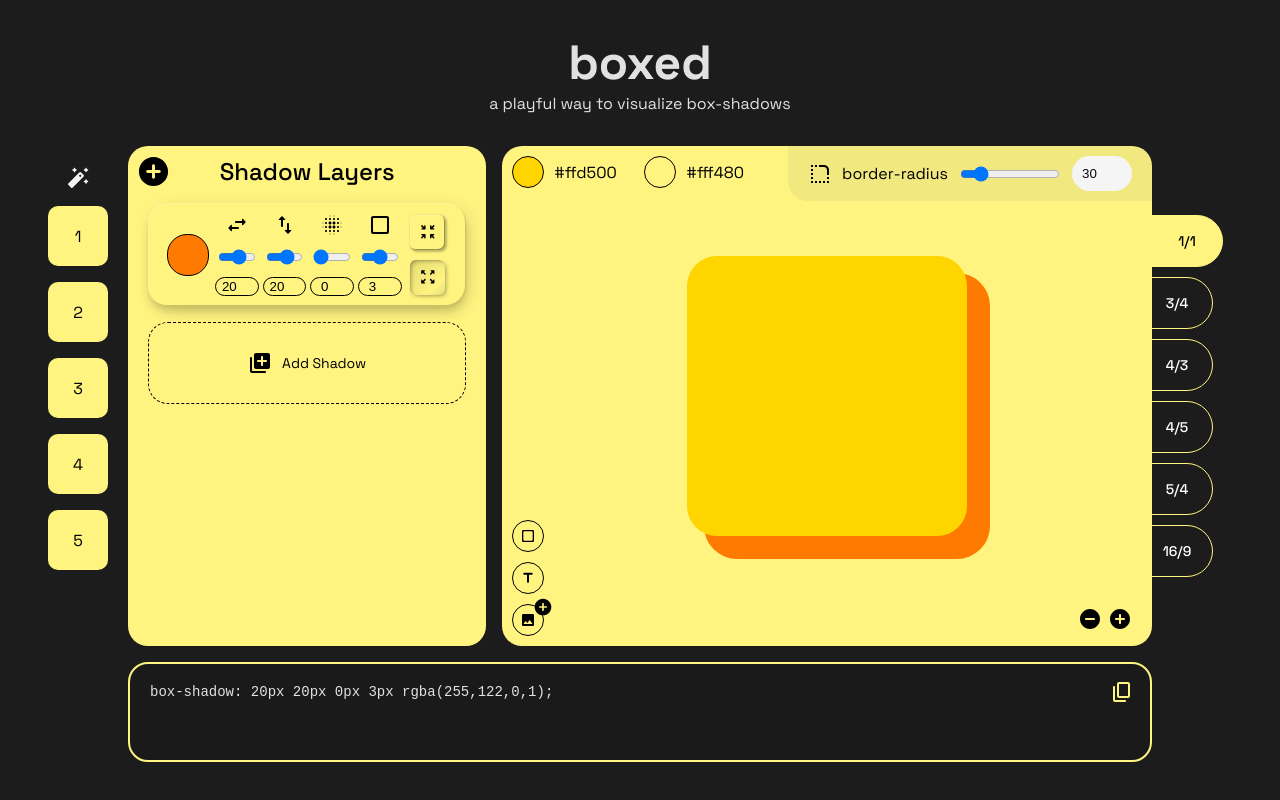
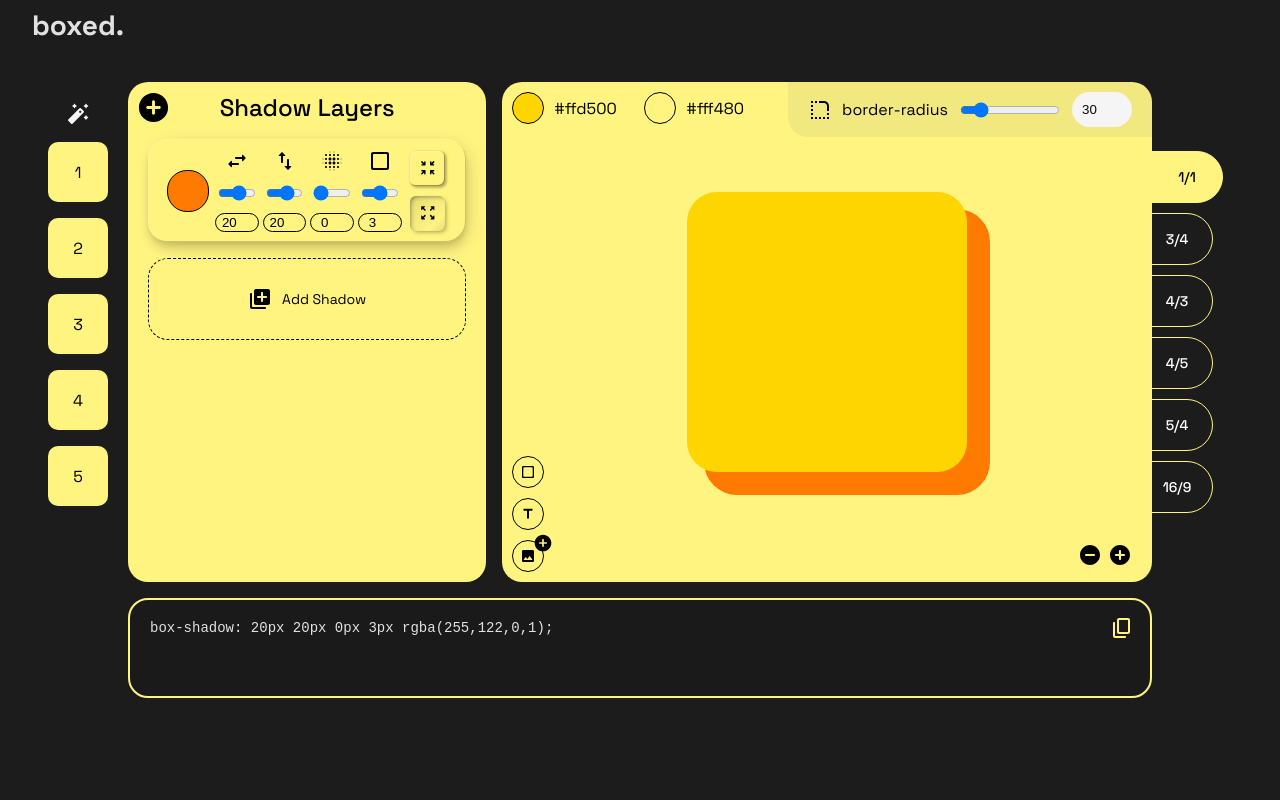
Before and after one commit to RyanMilbourne/boxed, a React (Vite) app: page / in a window 1280 px wide. Built offline with nearby package versions, Linux system fonts and the light colour scheme.

Commit message:
add navbar

```diff
--- a/src/App.jsx
+++ b/src/App.jsx
@@ -2,23 +2,27 @@ import { useState } from "react";
 import "./App.css";
 import BoxHome from "./components/Box/BoxHome";
 import Results from "./components/Results/Results";
+import Navbar from "./components/Nav/Navbar";
 
 function App() {
   const [count, setCount] = useState(0);
 
   return (
-    <div className="app-container">
-      <div className="app-wrapper">
-        <div className="app-title">
+    <>
+      <Navbar />
+      <div className="app-container">
+        <div className="app-wrapper">
+          {/* <div className="app-title">
           <h1>boxed</h1>
         </div>
         <div className="app-description">
           <p>a playful way to visualize box-shadows</p>
+        </div> */}
+          <BoxHome />
+          <Results />
         </div>
-        <BoxHome />
-        <Results />
       </div>
-    </div>
+    </>
   );
 }
 
--- /dev/null
+++ b/src/components/Nav/NavStyles.scss
@@ -0,0 +1,13 @@
+@import "../../variables.scss";
+
+nav {
+  height: 50px;
+  display: flex;
+  align-items: center;
+  padding: 0 2rem;
+}
+
+.logo-wrapper {
+  font-size: 1.75rem;
+  font-weight: 700;
+}
--- /dev/null
+++ b/src/components/Nav/Navbar.jsx
@@ -0,0 +1,13 @@
+import React from "react";
+import "./NavStyles.scss";
+
+const Navbar = () => {
+  return (
+    <nav>
+      <div className="logo-wrapper">boxed.</div>
+      <div className="nav-links-wrapper"></div>
+    </nav>
+  );
+};
+
+export default Navbar;
```
